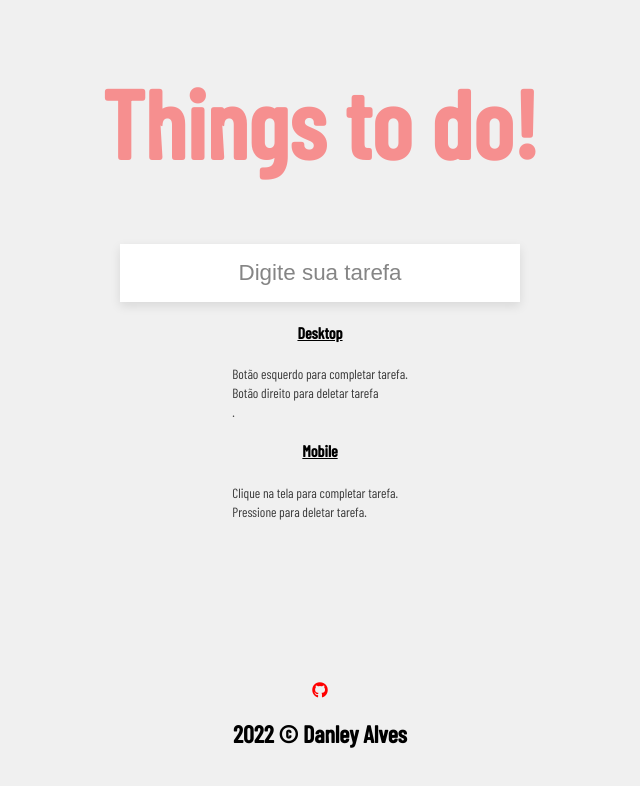
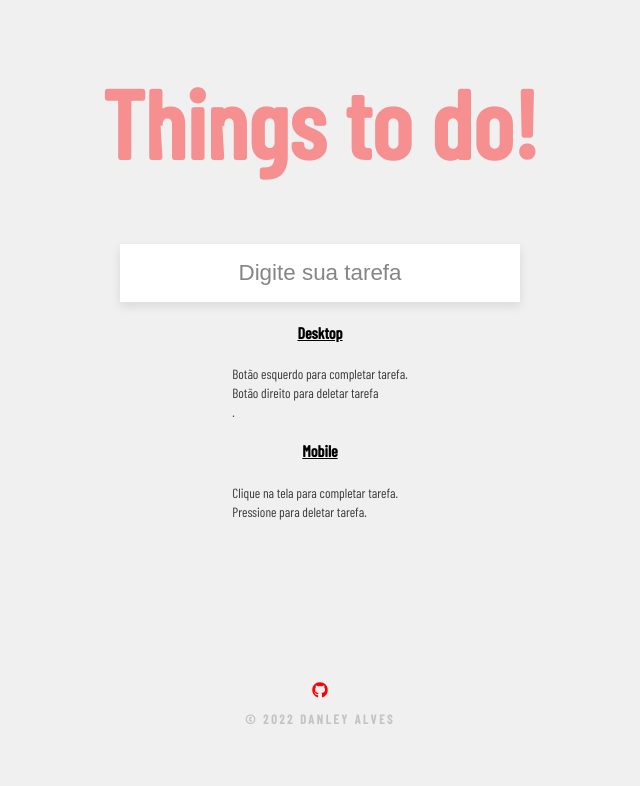
Before and after one commit to danleyalvex/things-to-do, a plain HTML site: page index.html in a window 1280 px wide. Shown: the whole page, without its empty margins (320-960 px from the left). Drawn offline with nearby package versions, Linux system fonts and the light colour scheme.

Commit message:
#5 commit
mudança no rodape

```diff
--- a/index.html
+++ b/index.html
@@ -28,10 +28,9 @@
         <div class="social">
             <a href="https://github.com/danleyalvex"><i class="fa-brands fa-github"></i></a>
         </div>
-        <h2>2022 &copy Danley Alves</a></h2>
+
+       <a href="https://www.instagram.com/itsdanleyalves/" target="_blank"> <h3 class="titulo__social">&copy 2022 Danley Alves</h3></a>
     </footer>
-
-
     <script src="script.js"></script>
 </body>
 </html>
--- a/style.css
+++ b/style.css
@@ -87,7 +87,7 @@ h4{
 
 .rodape{
     padding: 10rem  3rem 0;
-    text-align: center;
+    /* text-align: center; */
     display: flex;
     justify-content: space-around;
     align-items: center;
@@ -101,3 +101,13 @@ h4{
 .rodape i:hover{
     color: blue;
 }
+
+.titulo__social {
+    font-size: .8em;
+    letter-spacing: .2em;
+    text-transform: uppercase;
+    color: #c4c4c4;
+}
+a {
+    text-decoration: none;
+}
```
